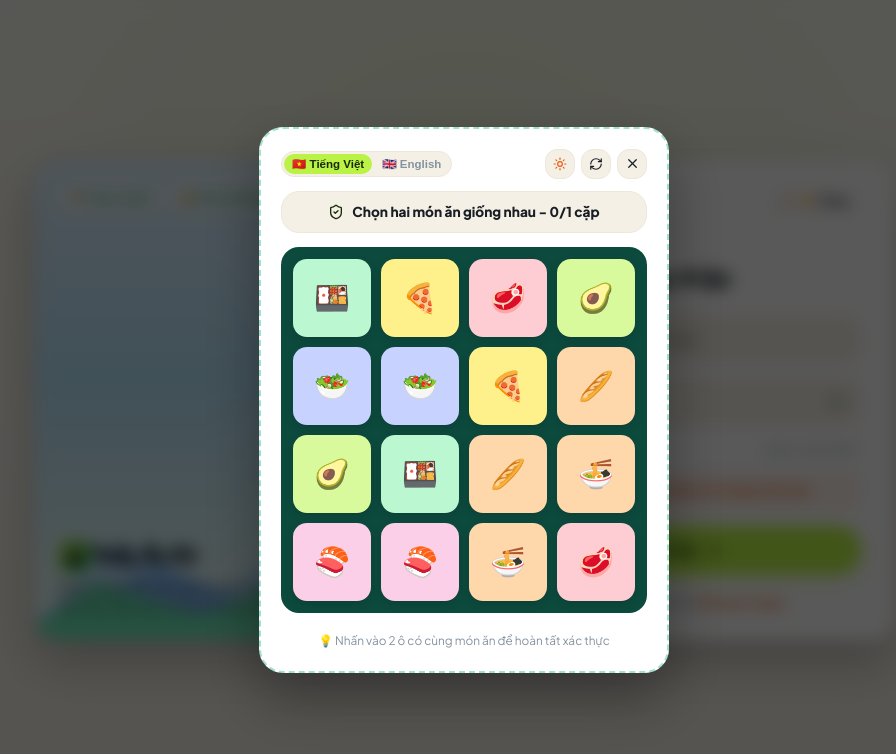
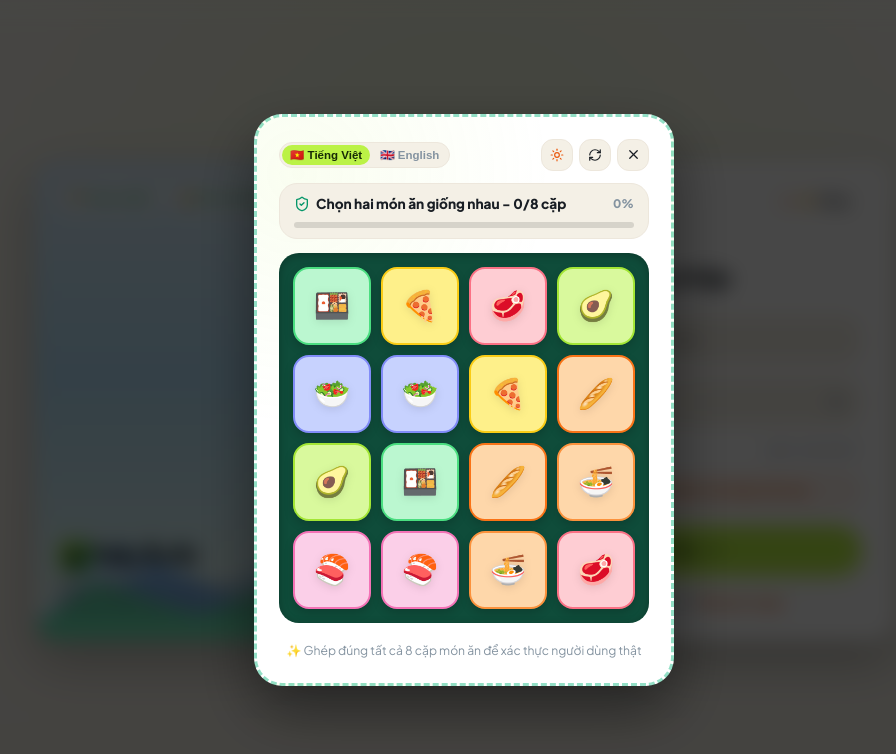
Before and after one commit to phinh12091990/vibe-nayangi, a React (Vite) app: page /menu in a window 1280 px wide. Both pictures are taken after a click on the button "Xác thực CAPTCHA Món Ăn (Chạm để mở)". Shown: the top 754 px of the page, without its empty margins (176-1072 px from the left). Built offline with nearby package versions, Linux system fonts and the light colour scheme.

Commit message:
feat(auth): mouse flashlight hover reveal in dark mode and require matching all 8/8 pairs in CAPTCHA

```diff
--- a/src/components/FoodCaptcha.jsx
+++ b/src/components/FoodCaptcha.jsx
@@ -1,17 +1,19 @@
 import { useState, useEffect } from 'react';
-import { RefreshCw, X, CheckCircle2, ShieldCheck, Sun, Moon } from 'lucide-react';
+import { RefreshCw, X, CheckCircle2, ShieldCheck, Sun, Moon, Sparkles, Trophy } from 'lucide-react';
 import { triggerConfetti } from '../utils/confetti';
 
 const FOOD_ITEMS = [
-  { id: 'pho', emoji: '🍜', name: 'Phở bò', color: '#fed7aa' },
-  { id: 'sushi', emoji: '🍣', name: 'Sushi cá hồi', color: '#fbcfe8' },
-  { id: 'bento', emoji: '🍱', name: 'Cơm Bento', color: '#bbf7d0' },
-  { id: 'pizza', emoji: '🍕', name: 'Pizza phô mai', color: '#fef08a' },
-  { id: 'steak', emoji: '🥩', name: 'Bò bít tết', color: '#fecdd3' },
-  { id: 'salad', emoji: '🥗', name: 'Salad xanh', color: '#c7d2fe' },
-  { id: 'avocado', emoji: '🥑', name: 'Trái bơ', color: '#d9f99d' },
-  { id: 'banhmi', emoji: '🥖', name: 'Bánh mì', color: '#fed7aa' },
+  { id: 'pho', emoji: '🍜', name: 'Phở bò', color: '#fed7aa', border: '#fb923c' },
+  { id: 'sushi', emoji: '🍣', name: 'Sushi cá hồi', color: '#fbcfe8', border: '#f472b6' },
+  { id: 'bento', emoji: '🍱', name: 'Cơm Bento', color: '#bbf7d0', border: '#4ade80' },
+  { id: 'pizza', emoji: '🍕', name: 'Pizza phô mai', color: '#fef08a', border: '#facc15' },
+  { id: 'steak', emoji: '🥩', name: 'Bò bít tết', color: '#fecdd3', border: '#fb7185' },
+  { id: 'salad', emoji: '🥗', name: 'Salad xanh', color: '#c7d2fe', border: '#818cf8' },
+  { id: 'avocado', emoji: '🥑', name: 'Trái bơ', color: '#d9f99d', border: '#a3e635' },
+  { id: 'banhmi', emoji: '🥖', name: 'Bánh mì', color: '#fed7aa', border: '#f97316' },
 ];
+
+const TOTAL_PAIRS = 8; // Bắt buộc ghép đúng đủ tất cả 8/8 cặp mới mở khoá!
 
 function generateCaptchaTiles() {
   // 8 pairs = 16 tiles
@@ -20,7 +22,7 @@ function generateCaptchaTiles() {
     deck.push({ ...food, uniqueId: `${food.id}_1` });
     deck.push({ ...food, uniqueId: `${food.id}_2` });
   });
-  // Shuffle array
+  // Shuffle array thoroughly
   for (let i = deck.length - 1; i > 0; i--) {
     const j = Math.floor(Math.random() * (i + 1));
     [deck[i], deck[j]] = [deck[j], deck[i]];
@@ -36,8 +38,6 @@ export default function FoodCaptcha({ onSuccess, onClose, theme, toggleTheme })
   const [matchedCount, setMatchedCount] = useState(0);
   const [isCompleted, setIsCompleted] = useState(false);
   const [lang, setLang] = useState('vi'); // 'vi' | 'en'
-
-  const targetPairs = 1; // 1 pair for quick & delightful user verification!
 
   const handleReset = () => {
     setTiles(generateCaptchaTiles());
@@ -67,53 +67,56 @@ export default function FoodCaptcha({ onSuccess, onClose, theme, toggleTheme })
           const nextCount = matchedCount + 1;
           setMatchedCount(nextCount);
 
-          if (nextCount >= targetPairs) {
+          if (nextCount >= TOTAL_PAIRS) {
             setIsCompleted(true);
             triggerConfetti();
             setTimeout(() => {
               if (onSuccess) onSuccess();
-            }, 800);
+            }, 900);
           }
-        }, 300);
+        }, 220);
       } else {
-        // WRONG MATCH
+        // WRONG MATCH -> rung lắc báo lỗi rồi reset
         setTimeout(() => {
           setWrongTiles([first.uniqueId, second.uniqueId]);
           setTimeout(() => {
             setSelectedTiles([]);
             setWrongTiles([]);
-          }, 600);
-        }, 400);
+          }, 450);
+        }, 320);
       }
     }
   };
 
   const texts = {
     vi: {
-      instruction: `Chọn hai món ăn giống nhau - ${matchedCount}/${targetPairs} cặp`,
+      instruction: `Chọn hai món ăn giống nhau - ${matchedCount}/${TOTAL_PAIRS} cặp`,
       title: 'Xác thực bảo vệ tài khoản',
-      success: 'Xác thực thành công!',
+      success: '🎉 Đã ghép đủ 8/8 cặp! Mở khoá thành công...',
       refresh: 'Đổi đề mới',
       themeLight: 'Sáng',
       themeDark: 'Tối',
-      tip: 'Nhấn vào 2 ô có cùng món ăn để hoàn tất xác thực'
+      tip: `Ghép đúng tất cả ${TOTAL_PAIRS} cặp món ăn để xác thực người dùng thật`,
+      allDone: 'ĐÃ HOÀN TẤT!'
     },
     en: {
-      instruction: `Select two matching foods - ${matchedCount}/${targetPairs} pair`,
+      instruction: `Match identical foods - ${matchedCount}/${TOTAL_PAIRS} pairs`,
       title: 'Human Verification Security',
-      success: 'Verified successfully!',
+      success: '🎉 All 8/8 pairs matched! Unlocked successfully...',
       refresh: 'Refresh',
       themeLight: 'Light',
       themeDark: 'Dark',
-      tip: 'Tap 2 tiles with the same food to verify'
+      tip: `Match all ${TOTAL_PAIRS} pairs to unlock access`,
+      allDone: 'ALL MATCHED!'
     }
   };
 
   const t = texts[lang] || texts.vi;
+  const progressPercent = Math.round((matchedCount / TOTAL_PAIRS) * 100);
 
   return (
     <div className="food-captcha-overlay" onClick={onClose}>
-      <div className="food-captcha-modal" onClick={e => e.stopPropagation()}>
+      <div className="food-captcha-modal cute-border" onClick={e => e.stopPropagation()}>
 
         {/* Top Control Bar (Pills & Theme Switcher like Image 4 & 5) */}
         <div className="captcha-top-bar">
@@ -168,13 +171,27 @@ export default function FoodCaptcha({ onSuccess, onClose, theme, toggleTheme })
           </div>
         </div>
 
-        {/* Title / Instruction Header */}
+        {/* Title / Instruction Header with Progress Bar */}
         <div className="captcha-instruction-bar">
-          <ShieldCheck size={16} color="var(--primary-dark)" />
-          <span>{t.instruction}</span>
+          <div style={{ display: 'flex', alignItems: 'center', justifyContent: 'space-between', width: '100%', marginBottom: '4px' }}>
+            <div style={{ display: 'flex', alignItems: 'center', gap: '6px' }}>
+              <ShieldCheck size={16} color="#059669" />
+              <span>{t.instruction}</span>
+            </div>
+            <span style={{ fontSize: '0.74rem', fontWeight: 800, color: matchedCount === TOTAL_PAIRS ? '#10b981' : 'var(--text-muted)' }}>
+              {progressPercent}%
+            </span>
+          </div>
+          {/* Progress bar line */}
+          <div className="captcha-progress-track">
+            <div
+              className="captcha-progress-fill"
+              style={{ width: `${progressPercent}%` }}
+            />
+          </div>
         </div>
 
-        {/* 4x4 Grid of Cute Food Tiles (Matching Image 5 layout) */}
+        {/* 4x4 Grid of Cute Food Tiles (Matching Image 5 layout: pastel colors & cute frame) */}
         <div className="captcha-grid-container">
           {tiles.map((tile) => {
             const isSelected = selectedTiles.some(t => t.uniqueId === tile.uniqueId);
@@ -186,7 +203,10 @@ export default function FoodCaptcha({ onSuccess, onClose, theme, toggleTheme })
                 key={tile.uniqueId}
                 type="button"
                 className={`captcha-tile ${isSelected ? 'selected' : ''} ${isMatched ? 'matched' : ''} ${isWrong ? 'wrong' : ''}`}
-                style={{ backgroundColor: isMatched ? 'rgba(16, 185, 129, 0.2)' : tile.color }}
+                style={{
+                  backgroundColor: isMatched ? 'rgba(16, 185, 129, 0.18)' : tile.color,
+                  borderColor: isSelected ? '#f59e0b' : isMatched ? '#10b981' : tile.border
+                }}
                 onClick={() => handleTileClick(tile)}
                 disabled={isMatched || isCompleted}
                 title={tile.name}
@@ -206,12 +226,12 @@ export default function FoodCaptcha({ onSuccess, onClose, theme, toggleTheme })
         <div className="captcha-footer-status">
           {isCompleted ? (
             <div className="captcha-success-banner">
-              <CheckCircle2 size={16} color="#10b981" />
+              <Trophy size={16} color="#10b981" />
               <span>{t.success}</span>
             </div>
           ) : (
             <span className="captcha-tip-text">
-              💡 {t.tip}
+              ✨ {t.tip}
             </span>
           )}
         </div>
--- a/src/index.css
+++ b/src/index.css
@@ -2206,7 +2206,7 @@ h1, h2, h3, h4 {
 
 .password-flashlight-field.beam-on {
   border-color: #f59e0b;
-  box-shadow: 0 0 16px rgba(245, 158, 11, 0.28);
+  box-shadow: 0 0 16px rgba(245, 158, 11, 0.35);
 }
 
 .flashlight-beam-light {
@@ -2226,6 +2226,23 @@ h1, h2, h3, h4 {
   opacity: 1;
 }
 
+/* Night Interactive Card with Mouse Spotlight */
+.auth-gate-split-card.night-interactive {
+  position: relative;
+}
+
+.night-mouse-flashlight-beam {
+  position: absolute;
+  top: 0;
+  left: 0;
+  right: 0;
+  bottom: 0;
+  pointer-events: none;
+  z-index: 20;
+  mix-blend-mode: screen;
+  transition: opacity 0.2s ease;
+}
+
 .btn-flashlight-toggle {
   position: absolute;
   right: 8px;
@@ -2376,7 +2393,7 @@ h1, h2, h3, h4 {
 }
 
 /* ==========================================================================
-   Food CAPTCHA Modal (Matching Image 5)
+   Food CAPTCHA Modal (Matching Image 4 & 5 - Cute Stitched Card Look)
    ========================================================================== */
 .food-captcha-overlay {
   position: fixed;
@@ -2384,9 +2401,9 @@ h1, h2, h3, h4 {
   left: 0;
   right: 0;
   bottom: 0;
-  background: rgba(0, 0, 0, 0.65);
-  backdrop-filter: blur(8px);
-  -webkit-backdrop-filter: blur(8px);
+  background: rgba(0, 0, 0, 0.72);
+  backdrop-filter: blur(10px);
+  -webkit-backdrop-filter: blur(10px);
   z-index: 9999;
   display: flex;
   align-items: center;
@@ -2397,14 +2414,19 @@ h1, h2, h3, h4 {
 
 .food-captcha-modal {
   width: 100%;
-  max-width: 410px;
+  max-width: 420px;
   background: var(--bg-card);
-  border: 2px dashed rgba(16, 185, 129, 0.4);
-  border-radius: 24px;
-  padding: 20px;
-  box-shadow: 0 25px 60px rgba(0, 0, 0, 0.35);
+  border-radius: 28px;
+  padding: 22px;
+  box-shadow: 0 25px 60px rgba(0, 0, 0, 0.45);
   box-sizing: border-box;
   animation: modalScaleUp 0.25s cubic-bezier(0.16, 1, 0.3, 1);
+  position: relative;
+}
+
+.food-captcha-modal.cute-border {
+  border: 3px dashed rgba(16, 185, 129, 0.45);
+  background-image: radial-gradient(circle at 10% 10%, rgba(187, 242, 70, 0.08) 0%, transparent 40%);
 }
 
 .captcha-top-bar {
@@ -2441,8 +2463,8 @@ h1, h2, h3, h4 {
 
 .captcha-theme-btn,
 .captcha-icon-btn {
-  width: 30px;
-  height: 30px;
+  width: 32px;
+  height: 32px;
   display: flex;
   align-items: center;
   justify-content: center;
@@ -2462,10 +2484,8 @@ h1, h2, h3, h4 {
 
 .captcha-instruction-bar {
   display: flex;
-  align-items: center;
-  justify-content: center;
-  gap: 8px;
-  padding: 10px;
+  flex-direction: column;
+  padding: 10px 14px;
   background: var(--bg-surface-secondary);
   border: 1px solid var(--border-color);
   border-radius: var(--radius-md);
@@ -2473,7 +2493,22 @@ h1, h2, h3, h4 {
   font-size: 0.85rem;
   font-weight: 800;
   color: var(--text-main);
-  text-align: center;
+}
+
+.captcha-progress-track {
+  width: 100%;
+  height: 6px;
+  background: rgba(0, 0, 0, 0.12);
+  border-radius: 4px;
+  overflow: hidden;
+  margin-top: 4px;
+}
+
+.captcha-progress-fill {
+  height: 100%;
+  background: linear-gradient(90deg, #10b981 0%, #bbf246 100%);
+  border-radius: 4px;
+  transition: width 0.3s cubic-bezier(0.34, 1.56, 0.64, 1);
 }
 
 /* 4x4 Grid of Cute Food Tiles */
@@ -2481,63 +2516,69 @@ h1, h2, h3, h4 {
   display: grid;
   grid-template-columns: repeat(4, 1fr);
   gap: 10px;
-  background: #0d4a3e;
-  padding: 12px;
-  border-radius: 18px;
+  background: #0f4c3a;
+  padding: 14px;
+  border-radius: 20px;
   margin-bottom: 14px;
+  box-shadow: inset 0 2px 8px rgba(0, 0, 0, 0.25);
 }
 
 .captcha-tile {
   aspect-ratio: 1;
-  border-radius: 14px;
+  border-radius: 16px;
   border: 2px solid transparent;
   display: flex;
   align-items: center;
   justify-content: center;
   cursor: pointer;
   position: relative;
-  transition: all 0.2s cubic-bezier(0.34, 1.56, 0.64, 1);
-  box-shadow: 0 3px 8px rgba(0, 0, 0, 0.15);
+  transition: all 0.22s cubic-bezier(0.34, 1.56, 0.64, 1);
+  box-shadow: 0 4px 10px rgba(0, 0, 0, 0.16);
 }
 
 .captcha-tile:hover:not(:disabled) {
-  transform: translateY(-2px) scale(1.05);
+  transform: translateY(-2px) scale(1.06);
 }
 
 .captcha-tile.selected {
-  border-color: #f59e0b;
-  transform: scale(1.08);
-  box-shadow: 0 0 16px rgba(245, 158, 11, 0.8);
+  border-color: #f59e0b !important;
+  transform: scale(1.1) !important;
+  box-shadow: 0 0 18px rgba(245, 158, 11, 0.9) !important;
   z-index: 2;
 }
 
 .captcha-tile.matched {
-  opacity: 0.45;
+  opacity: 0.35;
   cursor: default;
-  transform: scale(0.95);
+  transform: scale(0.92);
+  filter: grayscale(0.2);
 }
 
 .captcha-tile.wrong {
   animation: shake 0.4s ease-in-out;
-  border-color: #ef4444;
+  border-color: #ef4444 !important;
 }
 
 @keyframes shake {
   0%, 100% { transform: translateX(0); }
-  20%, 60% { transform: translateX(-4px); }
-  40%, 80% { transform: translateX(4px); }
+  20%, 60% { transform: translateX(-5px); }
+  40%, 80% { transform: translateX(5px); }
 }
 
 .captcha-tile-emoji {
-  font-size: 1.8rem;
+  font-size: 1.85rem;
   line-height: 1;
   user-select: none;
+  filter: drop-shadow(0 2px 4px rgba(0, 0, 0, 0.1));
 }
 
 .captcha-tile-check {
   position: absolute;
   top: 4px;
   right: 4px;
+  background: #fff;
+  border-radius: 50%;
+  display: flex;
 }
 
 .captcha-footer-status {
@@ -2549,7 +2590,7 @@ h1, h2, h3, h4 {
   display: inline-flex;
   align-items: center;
   gap: 6px;
-  font-size: 0.86rem;
+  font-size: 0.88rem;
   font-weight: 800;
   color: #10b981;
   animation: bounceSuccess 0.4s ease;
@@ -2557,12 +2598,12 @@ h1, h2, h3, h4 {
 
 @keyframes bounceSuccess {
   0% { transform: scale(0.8); opacity: 0; }
-  50% { transform: scale(1.1); }
+  50% { transform: scale(1.12); }
   100% { transform: scale(1); opacity: 1; }
 }
 
 .captcha-tip-text {
-  font-size: 0.74rem;
+  font-size: 0.76rem;
   color: var(--text-muted);
 }
 
```
Also changed, not shown: src/components/AuthGate.jsx (+37 -5 lines).
